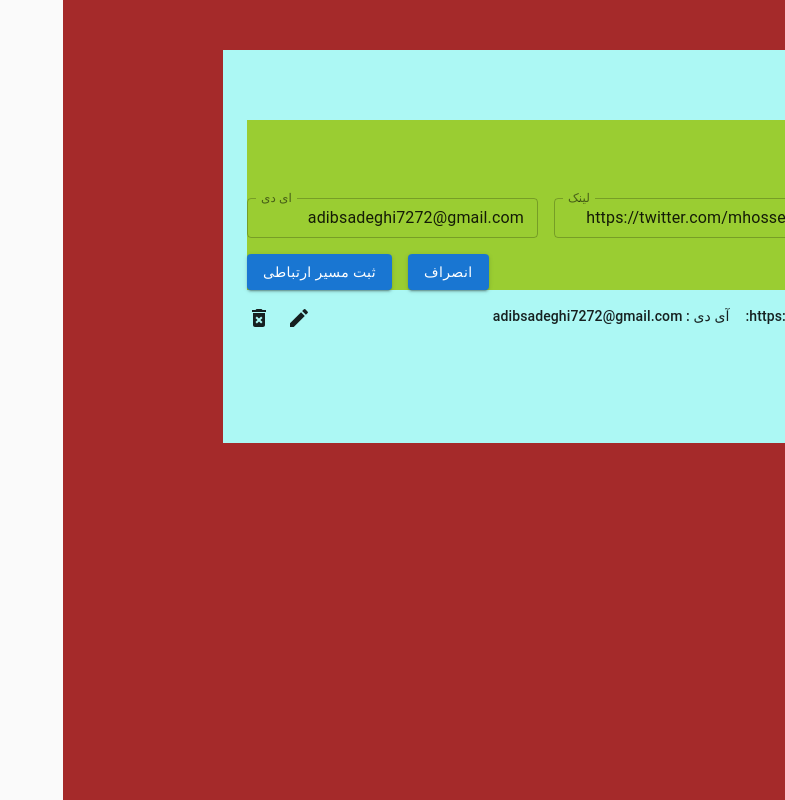
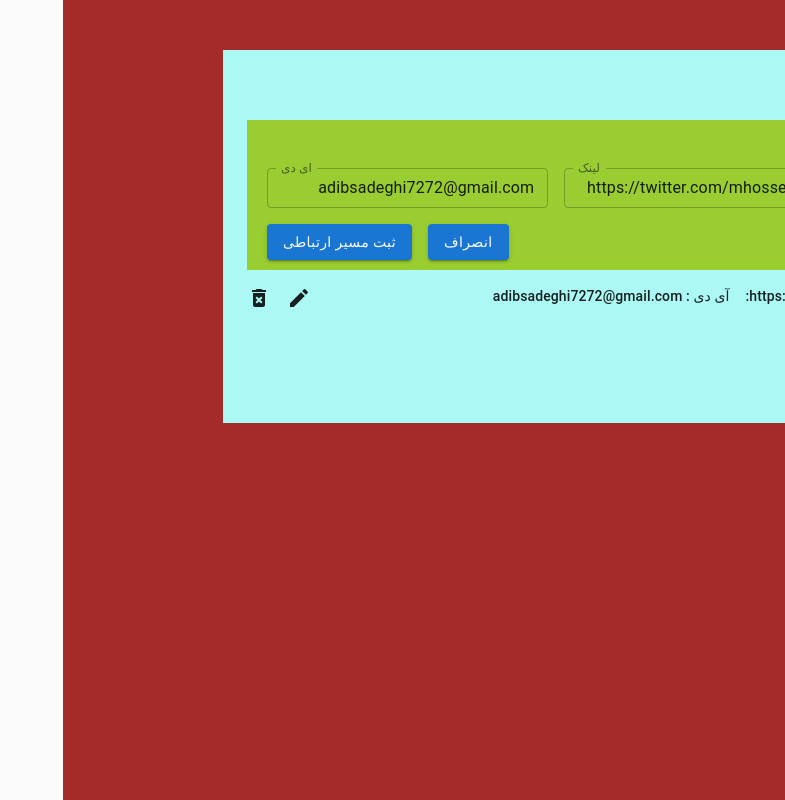
Before and after one commit to adibsadeghi1993/social-react-typescript, a React (Create React App) app: page / in a window 1280 px wide. Both pictures are taken after a click on the element 236 px from the left and 155 px from the top of the page. Shown: the whole page, without its empty margins (495-1280 px from the left). Built offline with nearby package versions, Linux system fonts and the light colour scheme; data requests are answered from the project's data file; what jss-rtl would draw is missing.

Commit message:
padding was added to forms

```diff
--- a/src/components/AddNewSocial.tsx
+++ b/src/components/AddNewSocial.tsx
@@ -55,8 +55,9 @@
 
   }
   return (
-    <form onSubmit={submitHandler}>
-      <Box sx={{ display: "flex", width: "100%", alignItems: "center" }}>
+    <form style={{padding:"10px 20px"}} onSubmit={submitHandler}>
+      <Typography variant="subtitle2">افزودن راه ارتباطی</Typography>
+      <Box sx={{ display: "flex", width: "100%", alignItems: "center",mt:2 }}>
         <Box sx={{display:"flex" ,flexDirection:"column",flexGrow: 1,width:"28%"}}>
           <FormControl  fullWidth variant="outlined" size="small">
             <InputLabel margin="dense" id="demo-simple-select-label">
--- a/src/components/EditSocial.tsx
+++ b/src/components/EditSocial.tsx
@@ -59,9 +59,9 @@
     setIsShow(false)
   }
   return (
-    <form onSubmit={submitHandler}>
-        <h1>edit social</h1>
-      <Box sx={{ display: "flex", width: "100%", alignItems: "center" }}>
+    <form style={{padding:"10px 20px"}} onSubmit={submitHandler}>
+        <Typography variant="subtitle2">ویرایش مسیر ارتباطی</Typography>
+      <Box sx={{ display: "flex", width: "100%", alignItems: "center",mt:2 }}>
         <Box sx={{display:"flex" ,flexDirection:"column",flexGrow: 1,width:"28%"}}>
           <FormControl  fullWidth variant="outlined" size="small">
             <InputLabel margin="dense" id="demo-simple-select-label">
```
